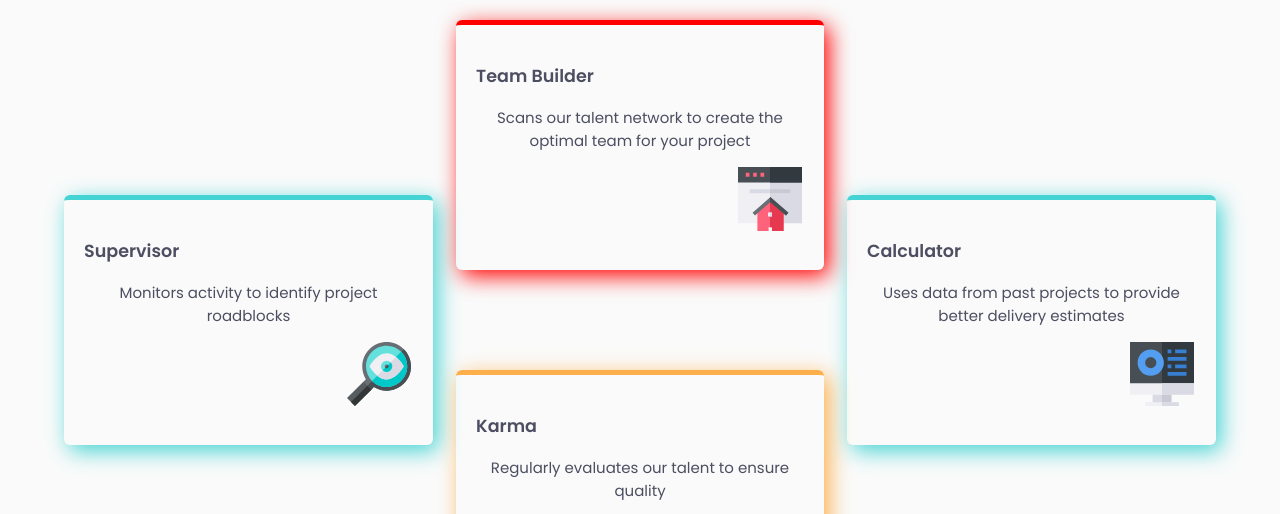
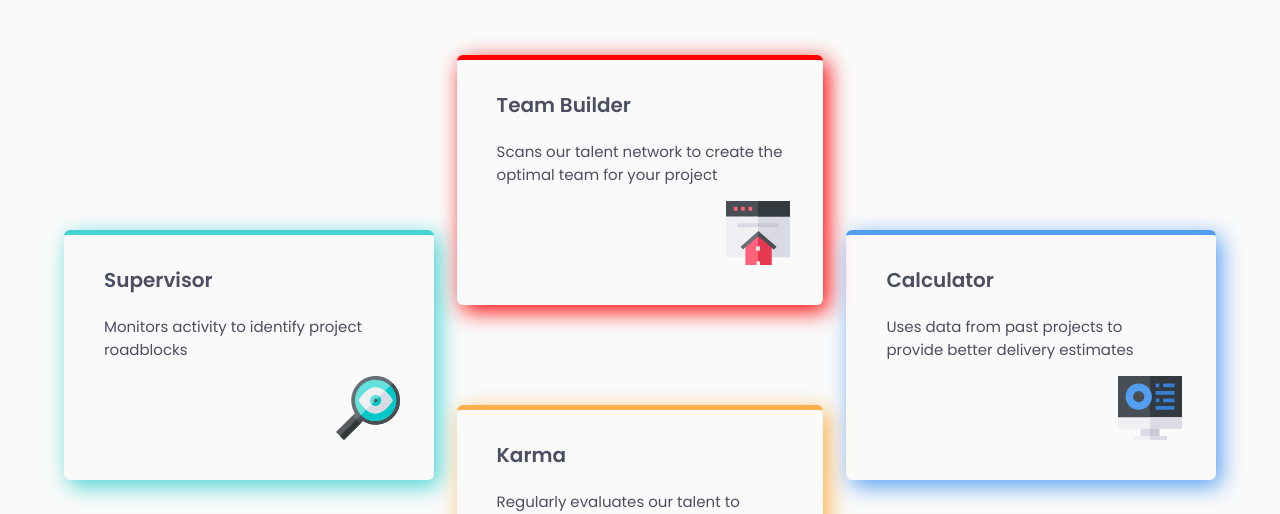
Before and after one commit to Nasargiell/Fourcards, a plain HTML site: page index.html in a window 1280 px wide. Shown: the part 283-797 px from the top of the page. Drawn offline with Linux system fonts and the light colour scheme.

Commit message:
Update style.css

```diff
--- a/style.css
+++ b/style.css
@@ -34,9 +34,13 @@ body {
   text-align: center;
 }
 section {
+  margin-top: 3%;
   color: hsl(234, 12%, 34%);
   display: flex;
   flex-direction: row;
+}
+section h3 {
+  font-size: 20px;
 }
 
 .card {
@@ -45,12 +49,16 @@ section {
   box-shadow: 5px 6px 22px hsl(180, 62%, 55%);
   border-top: 5px solid hsl(180, 62%, 55%);
   border-radius: 6px;
-  padding: 20px;
+  padding-top: 10px;
+  padding-left: 40px;
+  padding-right: 40px;
   height: 250px;
+}
+.card p {
+  text-align: left;
 }
 
 .card img {
-  text-align: right;
   margin-left: 80%;
 }
 
@@ -62,9 +70,14 @@ section {
   justify-content: center;
   border-top: 5px solid red;
   border-radius: 6px;
-  padding: 20px;
+  padding-top: 10px;
+  padding-left: 40px;
+  padding-right: 40px;
   box-shadow: 5px 6px 22px red;
   height: 250px;
+}
+.card1 p {
+  text-align: left;
 }
 .card1 img {
   margin-left: 80%;
@@ -74,25 +87,33 @@ section {
   justify-content: center;
   border-top: 5px solid hsl(34, 97%, 64%);
   border-radius: 6px;
-  padding: 20px;
+  padding-top: 10px;
+  padding-left: 40px;
+  padding-right: 40px;
   height: 250px;
   box-shadow: 5px 6px 22px hsl(34, 97%, 64%);
 }
+.card2 p {
+  text-align: left;
+}
 .card2 img {
-  text-align: right;
   margin-left: 80%;
 }
 .card3 {
   flex: 33%;
   align-self: center;
-  box-shadow: 5px 6px 22px hsl(180, 62%, 55%);
-  border-top: 5px solid hsl(180, 62%, 55%);
+  box-shadow: 5px 6px 22px hsl(212, 86%, 64%);
+  border-top: 5px solid hsl(212, 86%, 64%);
   border-radius: 6px;
-  padding: 20px;
+  padding-top: 10px;
+  padding-left: 40px;
+  padding-right: 40px;
   height: 250px;
 }
+.card3 p {
+  text-align: left;
+}
 .card3 img {
-  text-align: right;
   margin-left: 80%;
 }
 @media screen and (max-width: 950px) {
```
